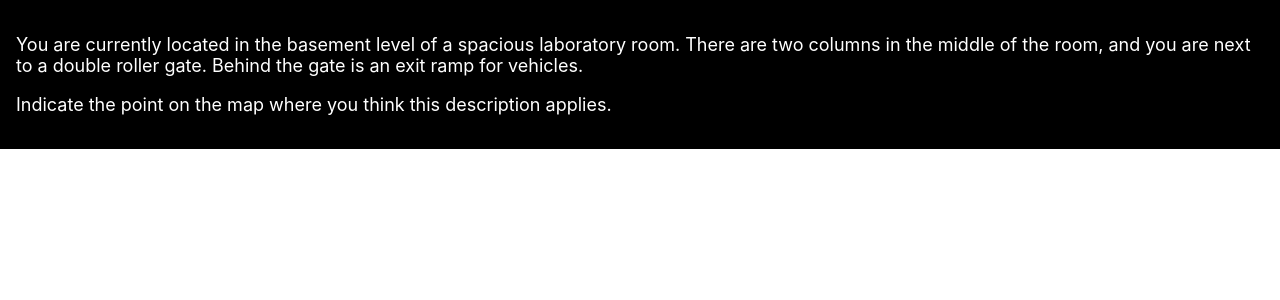
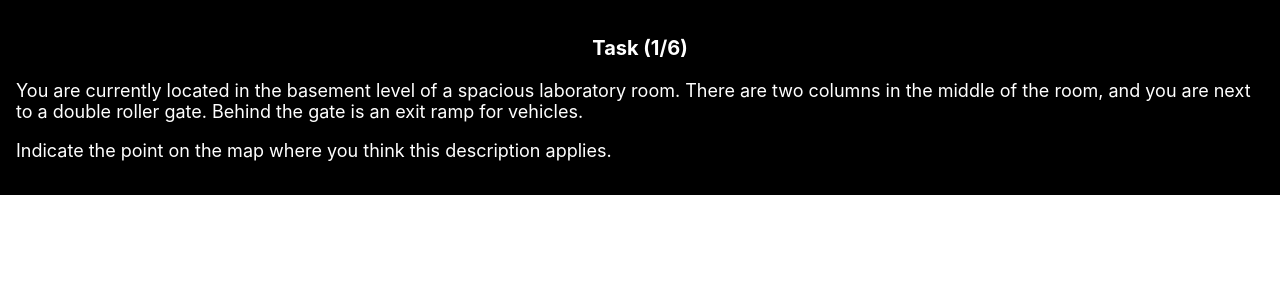
Before and after one commit to KrzychuLipka/geo_desc_test, a React (Create React App) app: page / in a window 1280 px wide. Shown: the top 300 px of the page. Built offline with nearby package versions, Linux system fonts and the light colour scheme; no server answers; the database is empty.

Commit message:
Active task info

```diff
--- a/src/GeoDescPanel.js
+++ b/src/GeoDescPanel.js
@@ -6,15 +6,21 @@ const GeoDescPanel = () => {
     const [geoDesc, setGeoDesc] = useState(
         geoDescRepo.getActiveGeneratedGeoDescription()
     );
+    const [activeTaskNumber, setActiveTaskNumber] = useState(
+        geoDescRepo.getActiveTaskNumber()
+    );
 
     useEffect(() => {
         const handleRepoUpdate = () => {
             setGeoDesc(geoDescRepo.getActiveGeneratedGeoDescription());
+            setActiveTaskNumber(geoDescRepo.getActiveTaskNumber());
         };
 
         geoDescRepo.subscribe(handleRepoUpdate);
         handleRepoUpdate();
     }, []);
+
+    const testCompleted = !geoDesc?.description;
 
     return (
         <div style={{
@@ -26,20 +32,27 @@ const GeoDescPanel = () => {
         }}>
             <p style={{
                 color: "white",
-                fontSize: "18px"
-            }} id="geoDesc">{
-                    geoDesc?.description || "Thank you for completing the test."
-                }</p>
-            {
-                geoDesc && (
+                fontSize: "20px",
+                fontWeight: 'bold',
+                textAlign: "center"
+            }}>
+                {testCompleted ? "Thank you for completing the test." : `Task (${activeTaskNumber}/6)`}
+            </p>
+
+            {!testCompleted && (
+                <>
                     <p style={{
                         color: "white",
                         fontSize: "18px"
-                    }} id="geoDesc">
+                    }} id="geoDesc">{geoDesc.description}</p>
+                    <p style={{
+                        color: "white",
+                        fontSize: "18px"
+                    }}>
                         Indicate the point on the map where you think this description applies.
                     </p>
-                )
-            }
+                </>
+            )}
         </div>
     );
 };
--- a/src/GeoDescRepo.js
+++ b/src/GeoDescRepo.js
@@ -68,9 +68,18 @@ class GeoDescRepo {
     }
 
     getActiveGeneratedGeoDescription() {
-        return this.generatedGeoDescriptions
+        return this
+            .generatedGeoDescriptions
             .find((desc) => desc.isActive) || null;
     }
+
+    getActiveTaskNumber() {
+        const index = this
+            .generatedGeoDescriptions
+            .findIndex(desc => desc.isActive);
+        return index !== -1 ? index + 1 : 1;
+    }
+
 
     updateAccuracy(
         accuracy
```
